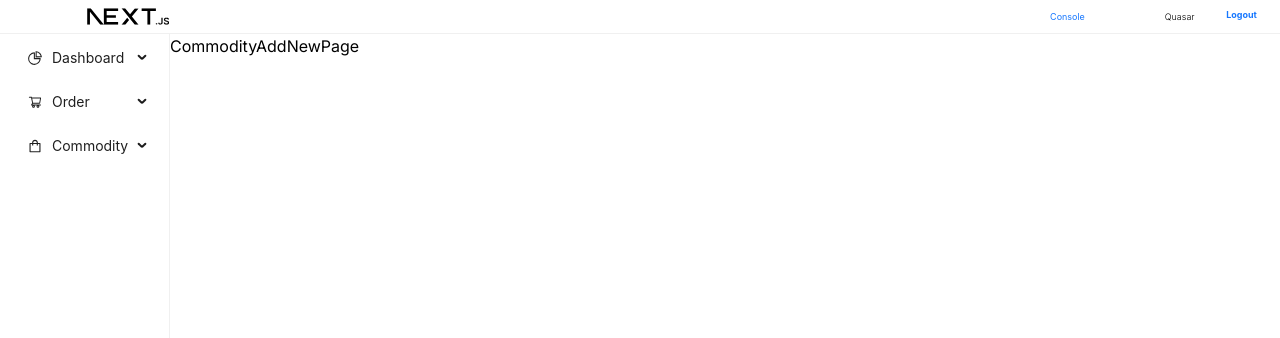
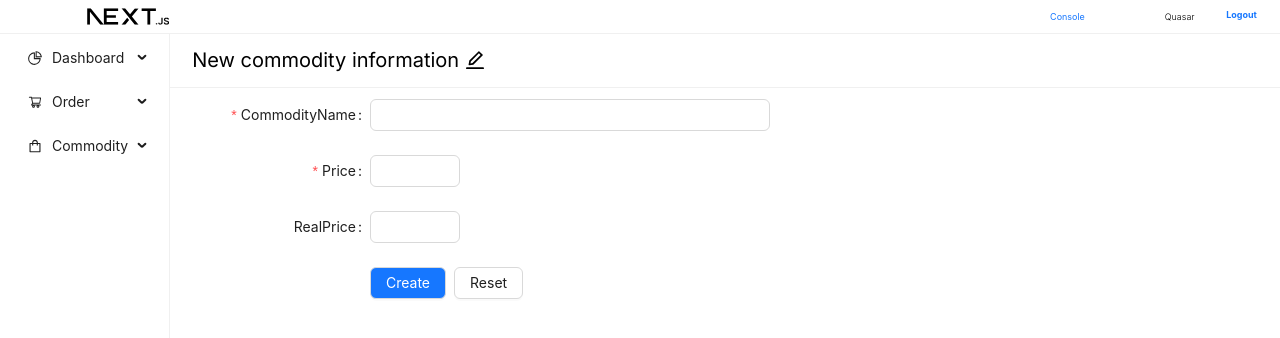
Before and after one commit to SayAMDYES/order-center-control-panel, a Next.js app: page /commodity/add-new in a window 1280 px wide. Shown: the top 338 px of the page. Built offline with nearby package versions, Linux system fonts and the light colour scheme.

Commit message:
:sparkles: Add create commodity submit page

```diff
--- /dev/null
+++ b/src/app/(commodity)/commodity/add-new/CommodityAddNewPage.scss
@@ -0,0 +1,14 @@
+.commodity-add-new-page-container {
+
+  .divider {
+    margin-top: 1%;
+    margin-bottom: 1%;
+    padding: 0;
+  }
+
+  .title {
+    margin-top: 1%;
+    margin-left: 2%;
+    font-size: 20px;
+  }
+}
--- a/src/app/(commodity)/commodity/add-new/page.tsx
+++ b/src/app/(commodity)/commodity/add-new/page.tsx
@@ -1,3 +1,68 @@
+'use client';
+
+import '@/app/api/entity/commodity/commodity';
+import './CommodityAddNewPage.scss';
+import {Button, Divider, Form, Input, InputNumber, Space} from "antd";
+import {EditOutlined} from "@ant-design/icons";
+import {CommodityCreateReqDto} from "@/app/api/entity/commodity/commodity";
+
 export default function CommodityAddNewPage() {
-    return (<div>CommodityAddNewPage</div>)
+    const onFinish = (reqDto: CommodityCreateReqDto) => {
+        console.log('Success:', reqDto);
+    };
+
+    const onFinishFailed = (errorInfo: any) => {
+        console.log('Failed:', errorInfo);
+    };
+
+    return (
+        <div className={"commodity-add-new-page-container"}>
+            <div className={"title"}>New commodity information <EditOutlined/></div>
+            <Divider className={"divider"}/>
+            <Form
+                name="basic"
+                labelCol={{span: 8}}
+                wrapperCol={{span: 16}}
+                style={{maxWidth: 600}}
+                initialValues={{remember: false}}
+                onFinish={onFinish}
+                onFinishFailed={onFinishFailed}
+                autoComplete="off"
+            >
+                <Form.Item
+                    label="CommodityName"
+                    name="name"
+                    rules={[{required: true, message: 'Please input commodity name'}]}
+                >
+                    <Input/>
+                </Form.Item>
+
+                <Form.Item
+                    label="Price"
+                    name="price"
+                    rules={[{required: true, message: 'Please input price'}]}
+                >
+                    <InputNumber/>
+                </Form.Item>
+
+                <Form.Item
+                    label="RealPrice"
+                    name="realPrice"
+                    rules={[{required: false, message: 'Please input real price'}]}
+                >
+                    <InputNumber/>
+                </Form.Item>
+
+                <Form.Item wrapperCol={{offset: 8, span: 16}}>
+                    <Space>
+                        <Button className={"confirm-button"}
+                                htmlType="submit">
+                            Create
+                        </Button>
+                        <Button htmlType="reset">Reset</Button>
+                    </Space>
+                </Form.Item>
+            </Form>
+        </div>
+    )
 }
```
